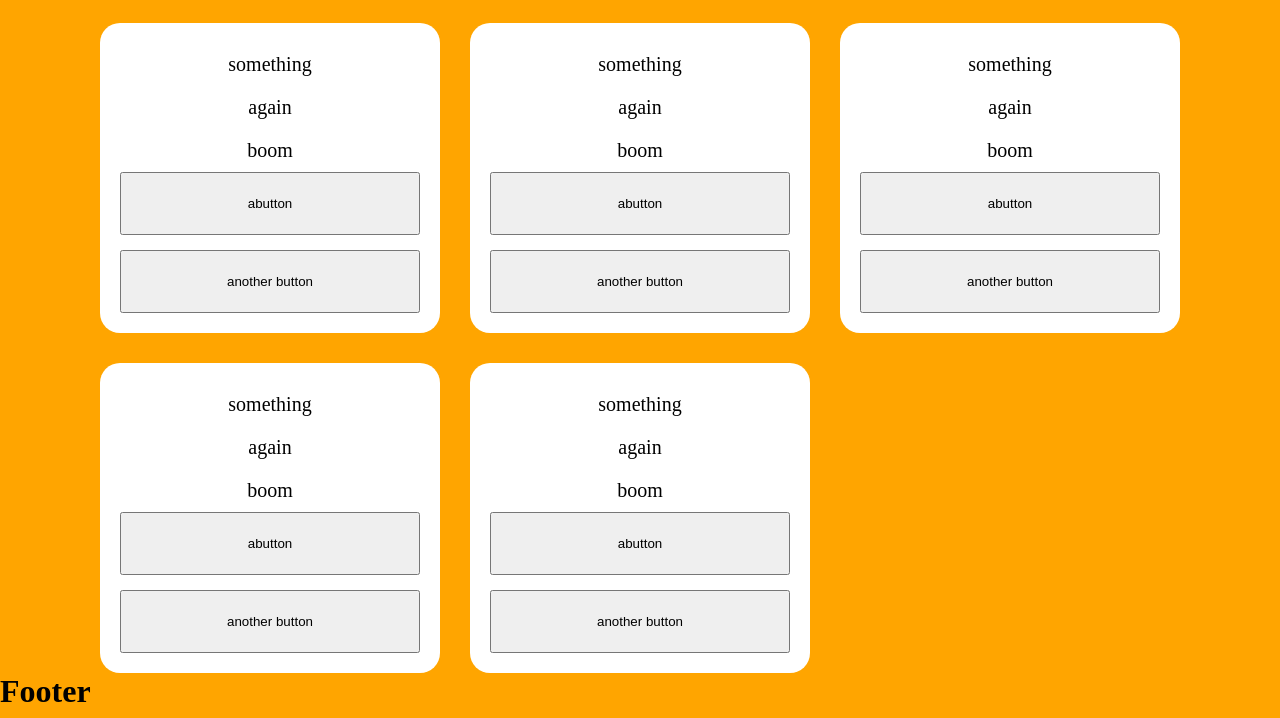
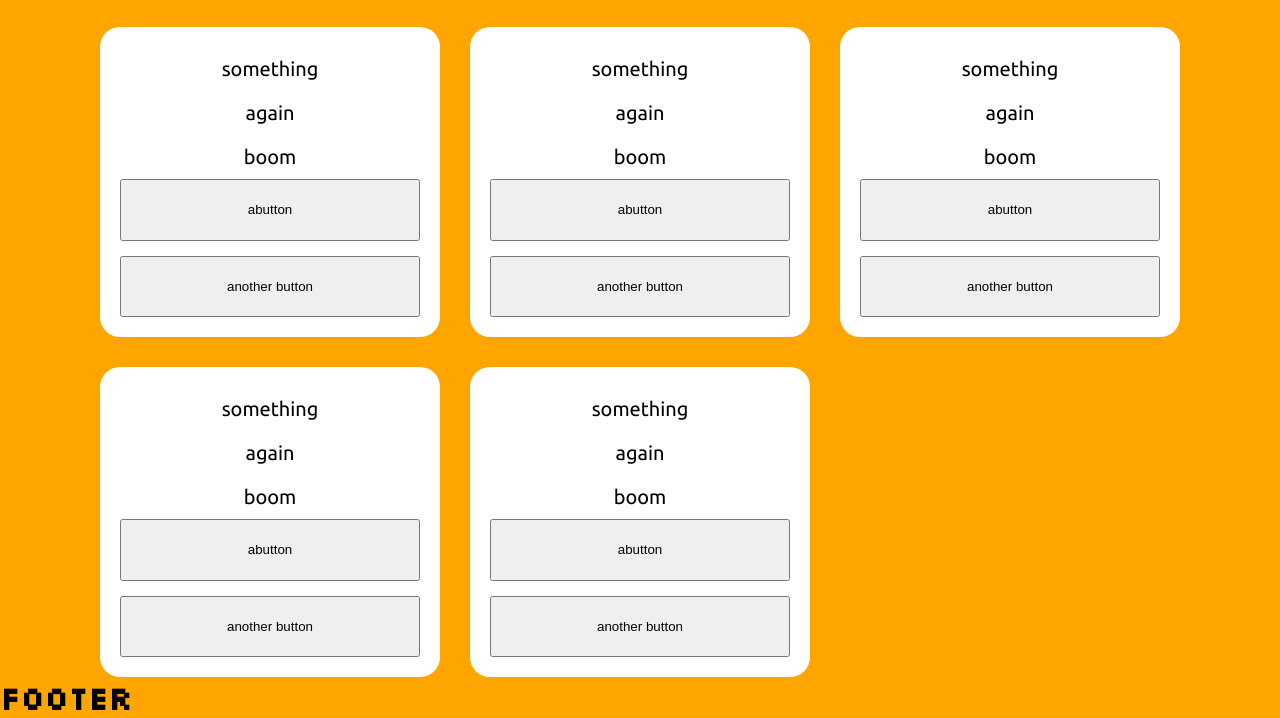
Before and after one commit to Seven719/Library, a plain HTML site: page index.html in a window 1280 px wide. Shown: the part 393-1111 px from the top of the page. Drawn offline with Linux system fonts and the light colour scheme.

Commit message:
Applied fonts

```diff
--- a/css/style.css
+++ b/css/style.css
@@ -1,6 +1,15 @@
+:root {
+    font-family: 'Ubuntu', sans-serif;
+}
+
 * {
     padding: 0;
     margin: 0;
+}
+
+footer > h1,
+header > h1 {
+    font-family: 'Silkscreen', sans-serif;
 }
 
 body {
```
